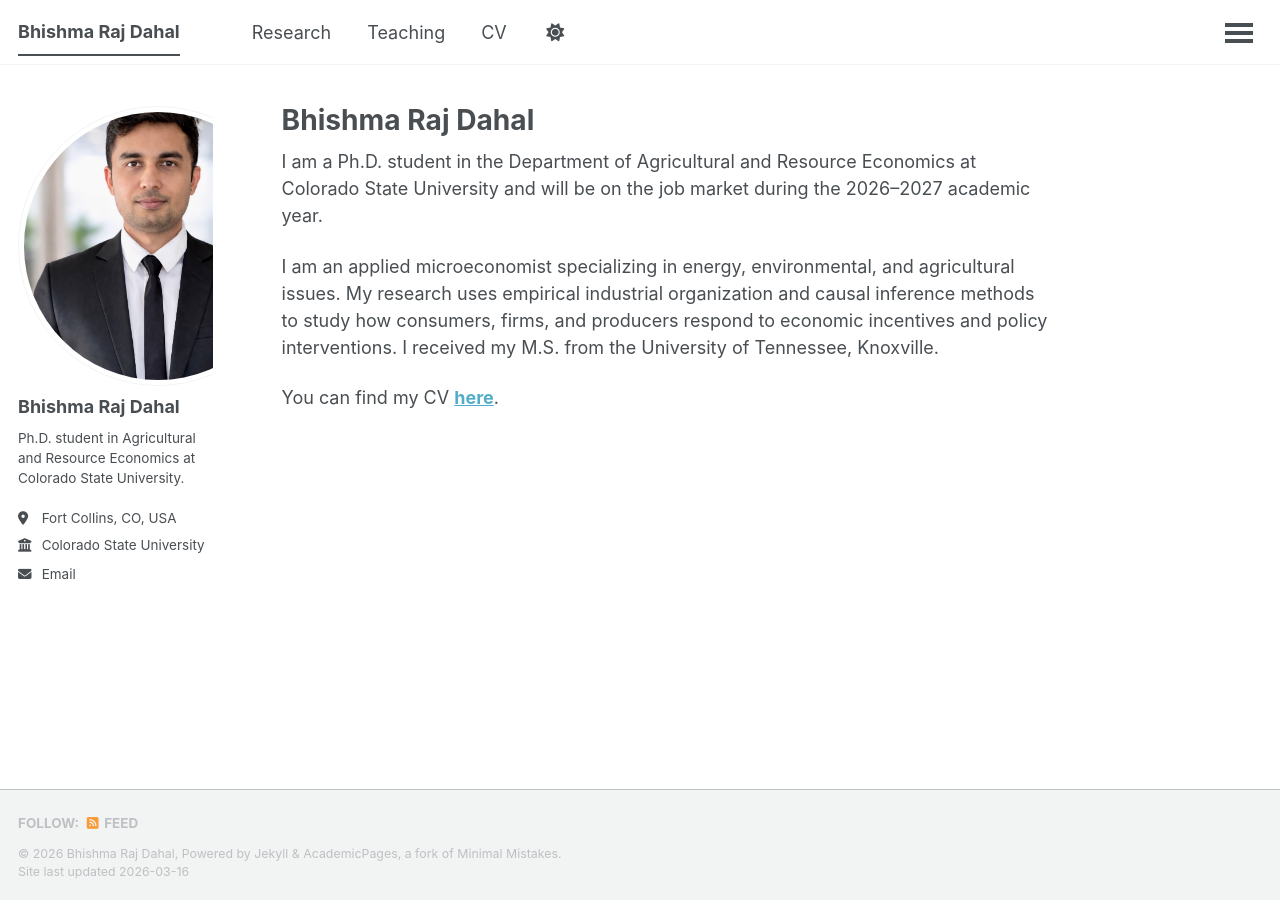
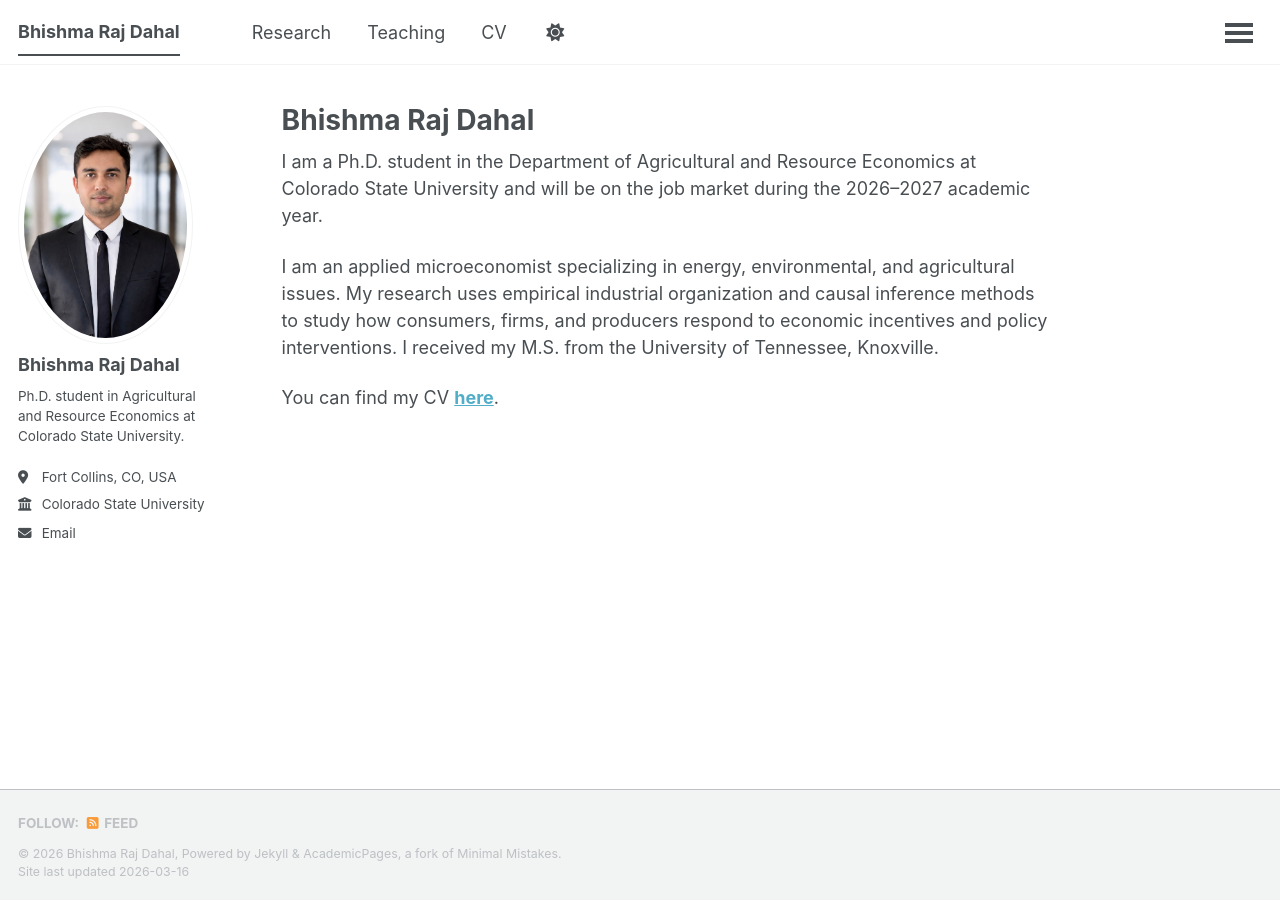
Before and after one commit to bhishmarajdahal/bhishmarajdahal.github.io, a Jekyll site: the page built from _pages/about.md, in a window 1280 px wide. Built offline with Jekyll 4.4.1, drawn with Linux system fonts in a browser that asks for light colours; a script that is not in the unit is left out.

Commit message:
Update main.scss

```diff
--- a/assets/css/main.scss
+++ b/assets/css/main.scss
@@ -41,32 +41,3 @@
     "vendor/font-awesome/solid",
     "vendor/font-awesome/brands"
 ;
-
-
-/* ===== Avatar: larger but professional ===== */
-.sidebar .author__avatar {
-  width: 280px !important;
-  max-width: 280px !important;
-}
-
-.sidebar .author__avatar img {
-  width: 280px !important;
-  height: 280px !important;
-  object-fit: cover !important;
-  border-radius: 50% !important;
-}
-
-
-/* ===== Push bio text more to the right ===== */
-@media (min-width: 1024px) {
-
-  .layout--single .sidebar {
-    width: 26% !important;
-  }
-
-  .layout--single .page__content,
-  .layout--single .archive {
-    width: 74% !important;
-  }
-
-}
```
